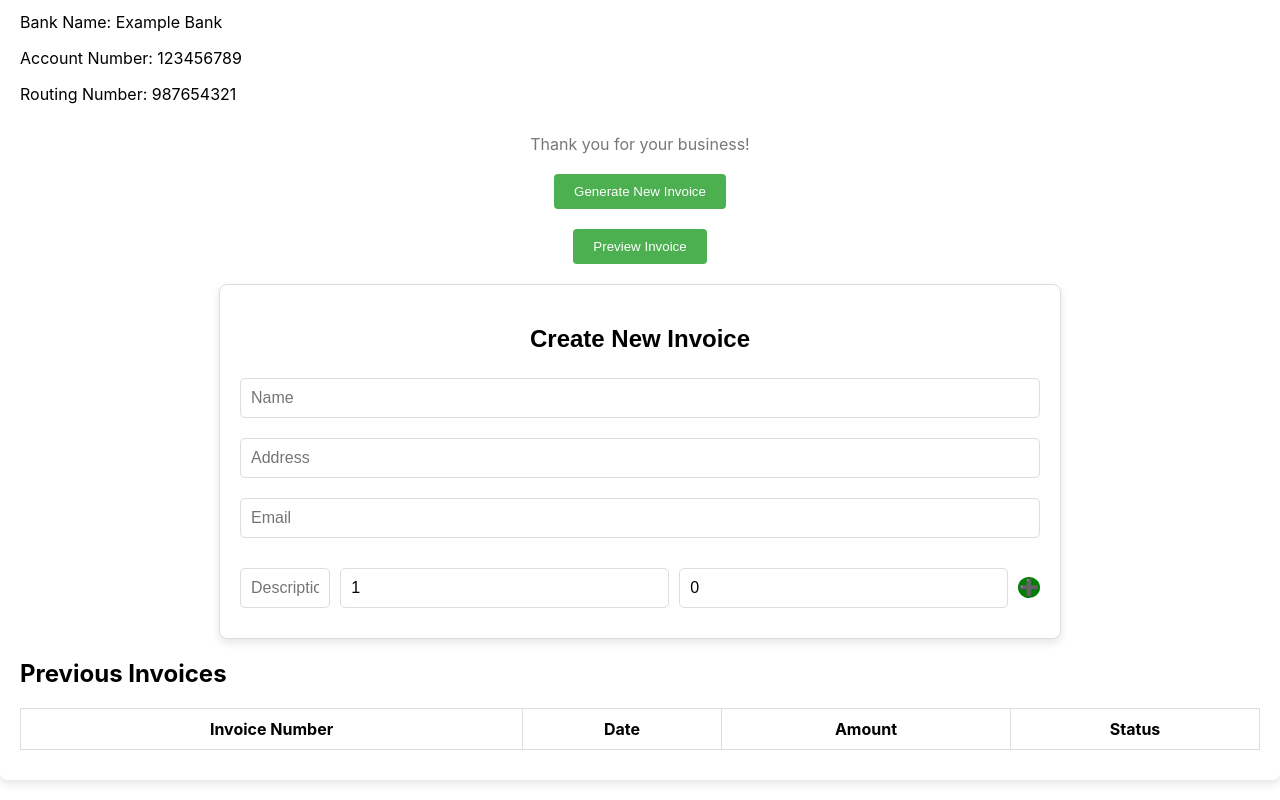
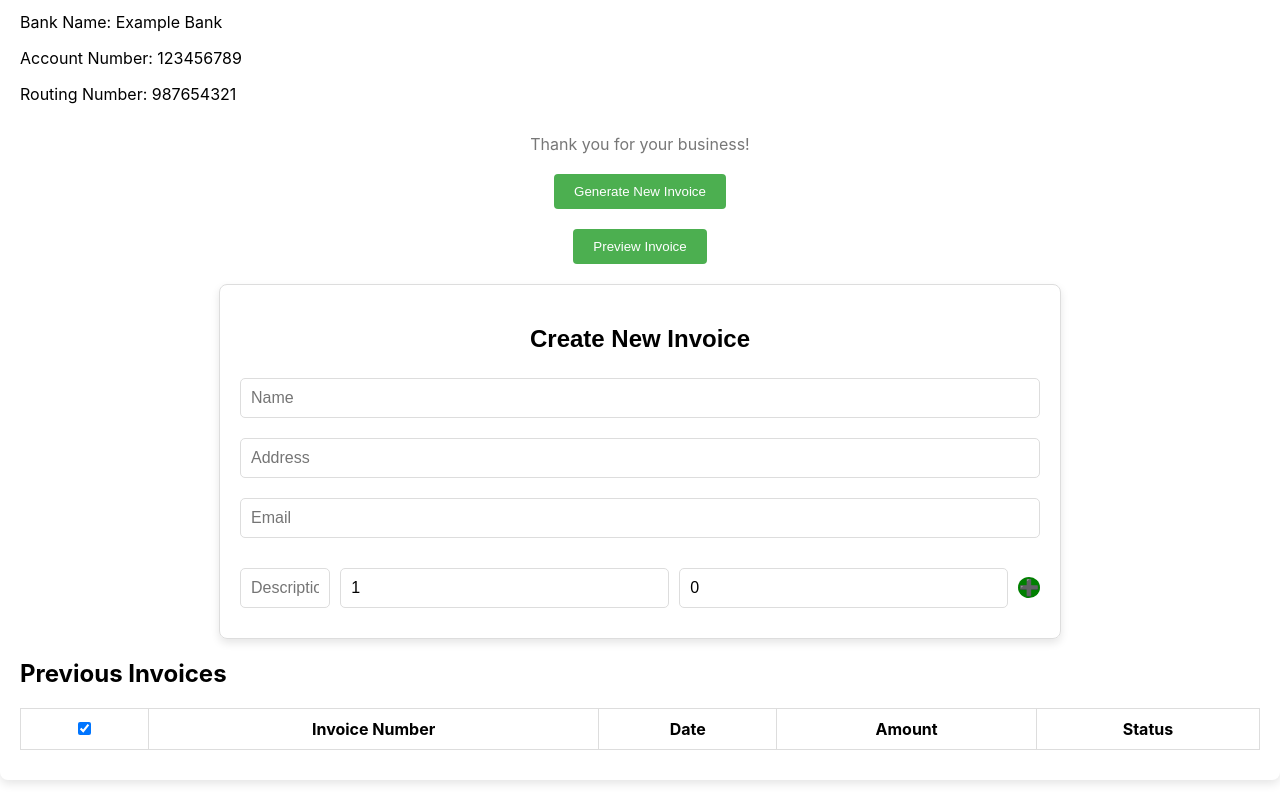
Before and after one commit to Ombito/Admin-dashboard, a React (Create React App) app: page /invoices in a window 1280 px wide. Shown: the part 619-1419 px from the top of the page. Built offline with nearby package versions, Linux system fonts and the light colour scheme.

Commit message:
Fix: invoice

```diff
--- a/src/components/Invoices/invoices.jsx
+++ b/src/components/Invoices/invoices.jsx
@@ -17,6 +17,7 @@ const Invoices = () => {
         items: [{ description: '', quantity: 1, price: 0 }],
     });
     const [previewInvoice, setPreviewInvoice] = useState(null);
+    const [selectedInvoices, setSelectedInvoices] = useState([]);
 
   const handleInputChange = (e) => {
     const { name, value } = e.target;
@@ -106,6 +107,26 @@ const generateInvoice = () => {
 const calculateTotalInvoices = (items) => {
   return items.reduce((total, item) => total + item.quantity * item.price, 0);
 };
+
+
+const handleInvoiceCheckboxChange = (invoiceNumber) => {
+    setSelectedInvoices((prevSelected) =>
+      prevSelected.includes(invoiceNumber)
+        ? prevSelected.filter(id => id !== invoiceNumber)
+        : [...prevSelected, invoiceNumber]
+    );
+  };
+
+
+const handleSelectAllChange = (e) => {
+    if (e.target.checked) {
+      const allInvoiceNumbers = invoices.map(invoice => invoice.invoiceNumber);
+      setSelectedInvoices(allInvoiceNumbers);
+    } else {
+      setSelectedInvoices([]);
+    }
+  };
+
 
 const InvoiceDocument = ({ invoice }) => (
   <Document>
@@ -335,6 +356,13 @@ return (
                 <table className="invoice-table">
                     <thead>
                         <tr>
+                            <th>
+                                <input
+                                type="checkbox"
+                                checked={selectedInvoices.length === invoices.length}
+                                onChange={handleSelectAllChange}
+                                />
+                            </th>
                             <th>Invoice Number</th>
                             <th>Date</th>
                             <th>Amount</th>
@@ -344,6 +372,13 @@ return (
                     <tbody>
                         {invoices.map((invoice, index) => (
                             <tr key={index}>
+                                <td>
+                                    <input
+                                        type="checkbox"
+                                        checked={selectedInvoices.includes(invoice.invoiceNumber)}
+                                        onChange={() => handleInvoiceCheckboxChange(invoice.invoiceNumber)}
+                                    />
+                                    </td>
                                 <td>{invoice.invoiceNumber}</td>
                                 <td>{invoice.date}</td>
                                 <td>${(invoice.items.reduce((total, item) => total + item.quantity * item.price, 0)).toFixed(2)}</td>
```
